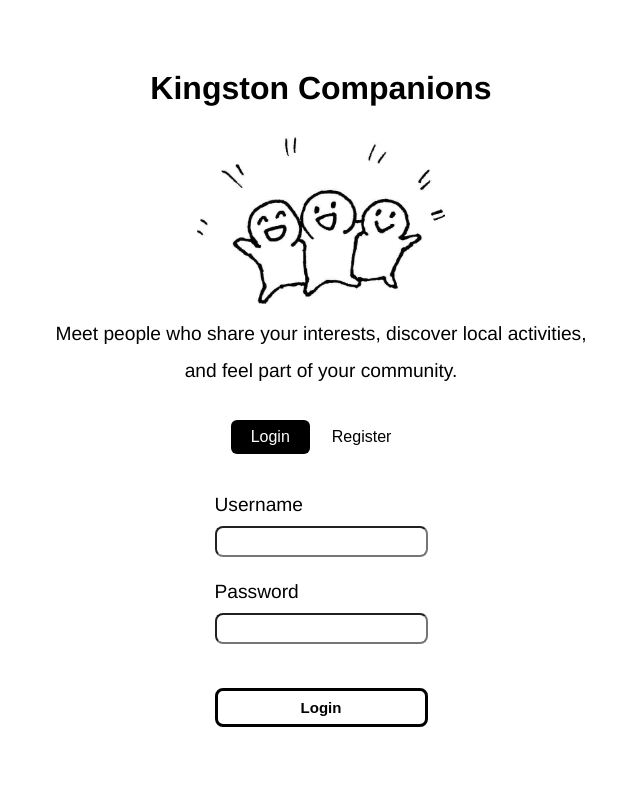
After one commit to kesiyajacob/kingston-companions, a Flask app: page /login in a window 1280 px wide. The commit adds this page. Shown: the whole page, without its empty margins (319-959 px from the left). Run offline with Flask 3, Linux system fonts and the light colour scheme.

Commit message:
implemented login/register

```diff
--- a/app.py
+++ b/app.py
@@ -1,7 +1,7 @@
-from flask import Flask, render_template, request, redirect, url_for, session
+from flask import Flask, render_template, request, redirect, url_for, session, flash
 from models import db, User, Activity
+from werkzeug.security import generate_password_hash, check_password_hash
 import openai
-
 app = Flask(__name__)
 app.secret_key = "supersecretkey"
 
@@ -18,8 +18,7 @@ db.init_app(app)
 with app.app_context():
     db.create_all()
 
-# Make sure your OpenAI API key is set
-# export OPENAI_API_KEY="your_key_here"
+#------Home route----------------------------------
 
 @app.route("/", methods=["GET", "POST"])
 def index():
@@ -41,6 +40,9 @@ def index():
         return redirect(url_for("match"))
 
     return render_template("index.html")
+
+
+#------Match route----------------------------------
 
 
 @app.route("/match")
@@ -114,5 +116,49 @@ Here are some potential friends:
     return render_template("match.html", username=username, result=result_text)
 
 
+
+#--------------LOGIN------------------------------------
+@app.route('/login', methods=['GET','POST'])
+def login():
+    if request.method =='POST':
+        username=request.form['username']
+        password=request.form['password']
+
+        user = User.query.filter_by(username=username).first()
+
+        if user and check_password_hash(user.password, password):
+            session['user_id'] = user.id
+            flash('Login successful!', 'success')
+            return redirect(url_for('dashboard'))
+        else:
+            flash('Invalid username or password', 'danger')
+
+    return render_template('auth.html', active_tab='login')
+
+#--------------REGISTER-------------------------------------
+
+@app.route('/register', methods=['POST', 'GET'])
+def register():
+    if request.method =="POST":
+        username = request.form['username']
+        email = request.form['email']
+        password = request.form['password']
+
+        if User.query.filter_by(username=username).first():
+            flash('Username not available', 'danger')
+        elif User.query.filter_by(email=email).first():
+            flash('There is already an account with this email', 'danger')
+        else:
+            password_hash= generate_password_hash(password)
+
+            new_user = User(username= username, email=email, password=password_hash)
+
+            db.session.add(new_user)
+            db.session.commit()
+            session['user_id'] = new_user.id
+            return redirect(url_for('dashboard'))
+    return render_template('auth.html', active_tab='register')
+
+
 if __name__ == "__main__":
     app.run(debug=True)
--- a/models.py
+++ b/models.py
@@ -4,7 +4,9 @@ db = SQLAlchemy()
 
 class User(db.Model):
     id = db.Column(db.Integer, primary_key=True)
-    username = db.Column(db.String, unique=True, nullable=False)
+    email = db.Column(db.String(100), unique=True, nullable = False )
+    username = db.Column(db.String(50), unique=True, nullable=False)
+    password = db.Column(db.String(100), nullable=False)
     interests = db.Column(db.String, nullable=False)  # comma-separated keywords
     bio = db.Column(db.String, nullable=False)
 
--- a/seed.py
+++ b/seed.py
@@ -28,7 +28,7 @@ with app.app_context():
             name="Great Lakes Museum",
             keywords="history, learning, quiet, indoor",
             description="Discover exhibits about the ecology, history, and shipping of the Great Lakes, with interactive displays and artifacts."
-
+            #add address
         ),
         Activity(
             name="Miller Museum of Geology",
@@ -161,8 +161,6 @@ with app.app_context():
             name="Strategies Board Game Café",
             keywords="games, casual, conversational, indoor, seated",
             description="Play board games and socialize in a casual indoor café environment."
-
-
 
         ),Activity(
             name="The Grand Theatre",
--- a/static/style.css
+++ b/static/style.css
@@ -10,6 +10,125 @@ body {
     min-height: 100vh;
     padding: 20px;
 }
+
+/* login/register styles */
+
+.flash-messages{
+    display: flex;
+    justify-content: center;
+    margin-top: 10px;
+  }
+
+  .flash-message.danger{
+    color: red;
+  }
+
+  .flash-message.success{
+    color: green;
+  }
+
+  .page-wrapper {
+    display: flex;
+    flex-direction: column;
+    align-items: center;
+    justify-content: center;
+
+  }
+
+  .tab-nav {
+    display: flex;
+    justify-content: center;
+    margin-top: 30px;
+    padding: 0.5rem;
+    border-radius: 10px;
+    margin-bottom: 2rem;
+    gap: 0.125rem;
+    width: fit-content;
+    margin-left: auto;
+    margin-right: auto;
+  }
+
+  .tab-button {
+    background: transparent;
+    border:none;
+    font-size: 1rem;
+    font-weight: 500;
+    padding: 0.5rem 1.25rem;
+    border-radius: 6px;
+    cursor: pointer;
+
+  }
+
+  .tab-button:hover {
+    background: rgb(0, 0, 0, 0.1);
+    color: black;
+  }
+
+  .tab-button.active{
+    background: black;
+    color: white;
+  }
+
+  .form-content{
+    display: none;
+}
+.form-content.active{
+    display: block;
+    font-size: larger;
+}
+
+input[type='text'], input[type='email'], input[type='password'], textarea{
+    padding: 5px;
+    border-radius: 8px;
+    margin-top: 10px;
+    border-color: solid black;
+    font-size: 0.9375rem;
+}
+
+.form-group{
+    display:flex;
+    flex-direction: column;
+    margin-bottom: 1.5rem;
+}
+
+.btn-submit{
+    margin-top: 20px;
+    padding:0.5rem 1.25rem;
+    border-radius: 8px;
+    border: solid black;
+    width: 100%;
+    background-color: white;
+    font-size: 0.9375rem;
+
+
+    font-weight: 600;
+  }
+
+  .btn-submit:hover{
+
+    background: rgb(0, 0, 0, 0.1);
+    cursor: pointer;
+  }
+
+  .header{
+    text-align: center;
+    margin-top: 50px;
+}
+
+.logo{
+    width: 20%;
+    height:auto;
+    margin-top: 30px;
+
+}
+
+.welcome-desc{
+    font-size: larger;
+    margin-top: 15px;
+    color: black;
+}
+
+/* Match Page Styles */
 
 .match-container {
     max-width: 800px;
--- /dev/null
+++ b/templates/auth.html
@@ -0,0 +1,92 @@
+<!DOCTYPE html>
+<html lang="en">
+<head>
+    <meta charset="UTF-8">
+    <meta name="viewport" content="width=device-width, initial-scale=1.0">
+    <link rel="stylesheet" href="{{ url_for('static', filename='style.css') }}">
+    <title>Kingston Companions</title>
+</head>
+<body>
+    <div class = 'header'>
+        <h1>Kingston Companions</h1>
+        <img class="logo" src="static/logo.jpg" alt="Logo">
+        <p class="welcome-desc">Meet people who share your interests, discover local activities, </p>
+        <p class="welcome-desc">and feel part of your community.</p>
+    </div>
+<!-- -------- ----Flashed messages config---------------------------------------------------->
+
+    {% with messages = get_flashed_messages(with_categories=true)%}
+        {% if messages %}
+            <div class ="flash-messages">
+                {% for category, message in messages %}
+                    <div class="flash-message {{category}}">
+                        {{message}}
+                    </div>
+                {% endfor %}
+            </div>
+        {% endif %}
+    {% endwith %}
+
+<!-- -------- ---------tab for login/register-------------------------------------------------->
+<div class="page-wrapper">
+<div class="tab-nav">
+    <button class="tab-button {% if active_tab=='login' %} active{% endif %}" onclick="showForm(event, 'login')">Login</button>
+    <button class="tab-button {% if active_tab=='register' %} active{% endif %}" onclick="showForm(event,'register')">Register</button>
+</div>
+<!-- -------- ---------------login form------------------------------------------->
+<div class="form-container">
+    <div id="login-form" class="form-content {% if active_tab=='login' %} active{% endif %}" >
+        <form method ='POST' action = "{{url_for('login')}}">
+            <div class="form-group">
+                <label for="login-username">Username</label>
+                <input type="text" id="login-username" name = 'username'required>
+            </div>
+
+            <div class="form-group">
+                <label for="login-password">Password</label>
+                <input type="password" id="login-password" name="password" required>
+            </div>
+            <button type="submit" class="btn-submit">Login</button>
+        </form>
+    </div>
+<!-- -------- ---------------register form------------------------------------------->
+    <div id='register-form' class="form-content {% if active_tab=='register' %} active{% endif %}">
+        <form method="POST" action = "{{url_for('register')}}">
+            <div class="form-group">
+                <label for="register-username">Username</label>
+                <input type="text" id="register-username" name="username" required>
+            </div>
+            <div class="form-group">
+                <label for="register-email">Email</label>
+                <input type="email" id="register-email" name="email" required>
+            </div>
+            <div class="form-group">
+                <label for="register-password">Password</label>
+                <input type="password" id="register-password" name="password" required>
+            </div>
+            <div class="form-group">
+                <label for="register-confirm-password">Confirm Password</label>
+                <input type="password" id="register-confirm-password" name="confirm_password" required>
+            </div>
+            <button type="submit" class="btn-submit">Create Account</button>
+        </form>
+    </div>
+</div>
+</div>
+<!-- -------- ------------javascript for toggling between login and register------------------------------------------->
+<script>
+    function showForm(event, formType){
+        const forms = document.querySelectorAll('.form-content');
+        forms.forEach(form => form.classList.remove('active'));
+
+        const tabs = document.querySelectorAll('.tab-button');
+        tabs.forEach(tab => tab.classList.remove('active'));
+
+        document.getElementById(formType+'-form').classList.add('active');
+        event.target.classList.add('active');
+    }
+
+</script>
+
+</body>
+</html>
```
Also changed, not shown: instance/app.db (deleted), instance/friendship.db, instance/senior_app.db (deleted), static/logo.jpg (added).
